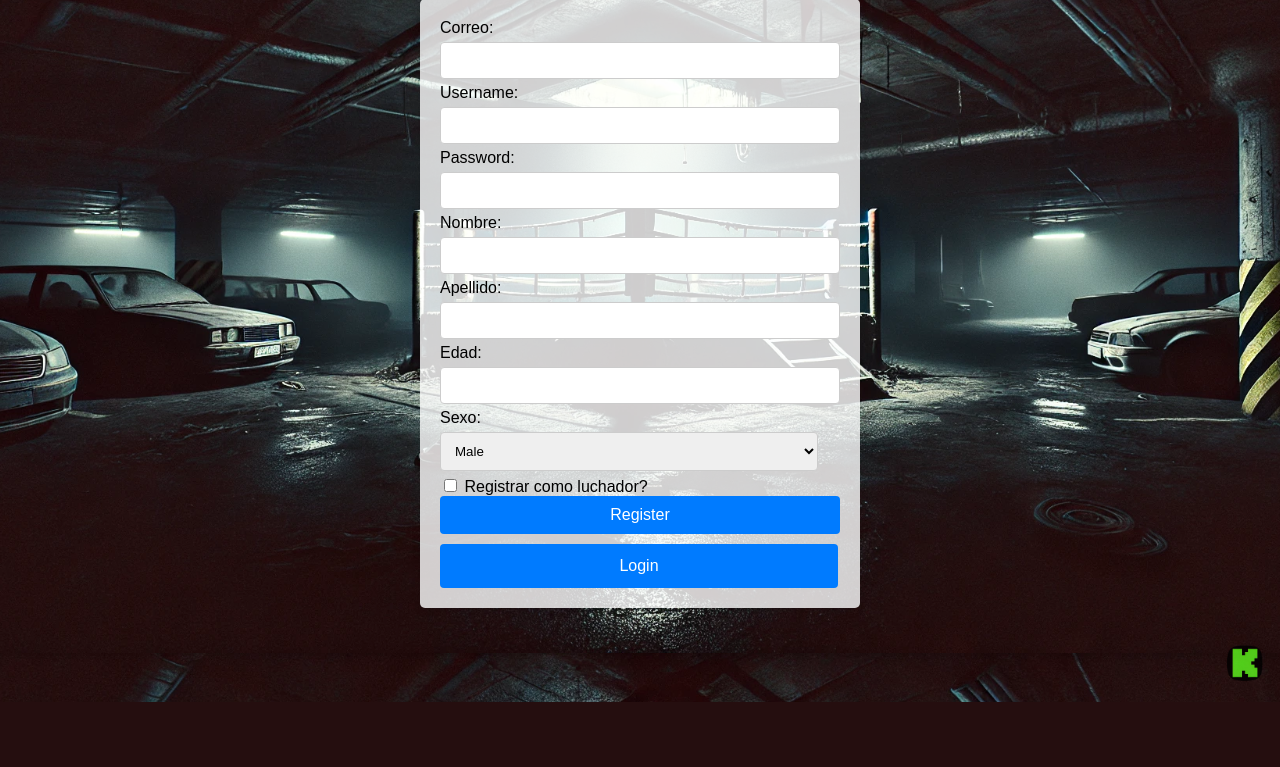
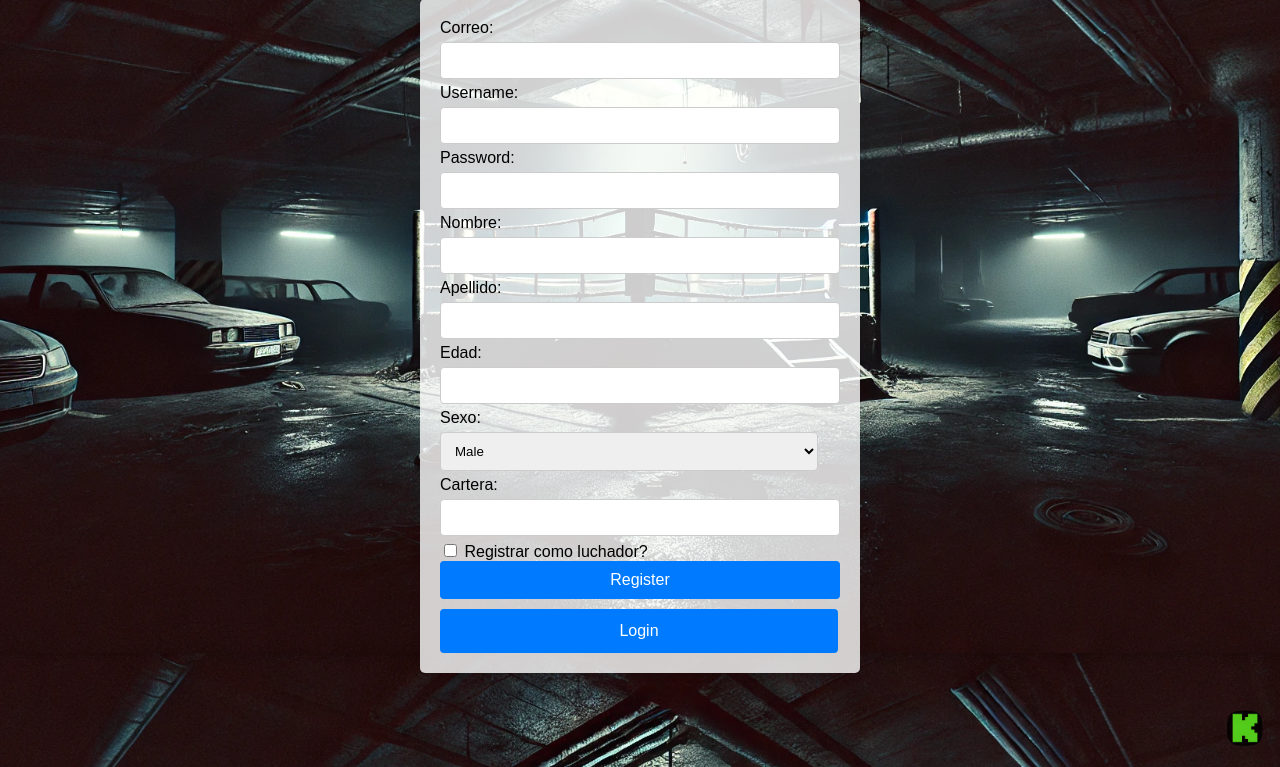
Before and after one commit to Magnof6/knockout_Society, a PHP site: page /register.php in a window 1280 px wide. Shown: the part 147-914 px from the top of the page. Before the commit the page ends 849 px from the top, so only its background shows below. Run offline with PHP 8.4, Linux system fonts and the light colour scheme; data that the repository does not hold is empty.

Commit message:
insert corregido

```diff
--- a/login_register/login_reg_php/function/inserts.php
+++ b/login_register/login_reg_php/function/inserts.php
@@ -19,12 +19,12 @@ Class Inserts{
 
 
     // Registrar Usuario
-    public function registerUser($email, $username, $password, $name, $lastname, $age, $gender, $is_fighter){
+    public function registerUser($email, $username, $password, $name, $lastname, $age, $gender, $cartera , $is_fighter){
         $error_message = "";
         $success_message = "";
 
         // Validación de campos obligatorios
-        if (empty($email) || empty($username) || empty($password) || empty($name) || empty($lastname) || empty($age) || empty($gender)) {
+        if (empty($email) || empty($username) || empty($password) || empty($name) || empty($lastname) || empty($cartera)|| empty($age) || empty($gender)) {
             return ["success" => false, "message" => "All fields are required."];
         }
 
@@ -40,10 +40,10 @@ Class Inserts{
 
         // Insertar en la tabla usuario
         $insert_user = $this->conn->prepare(
-            "INSERT INTO usuario (email, username, password, nombre, apellido, edad, sexo) VALUES (?, ?, ?, ?, ?, ?, ?)"
+            "INSERT INTO usuario (email, username, password, nombre, apellido, edad, sexo, cartera) VALUES (?, ?, ?, ?, ?, ?, ?, ?)"
         );
         $password_hashed = password_hash($password, PASSWORD_DEFAULT);
-        $insert_user->bind_param("sssssis", $email, $username, $password_hashed, $name, $lastname, $age, $gender);
+        $insert_user->bind_param("sssssisd", $email, $username, $password_hashed, $name, $lastname, $age, $gender, $cartera);
 
         if ($insert_user->execute()) {
             $success_message = "User registration successful!";
--- a/login_register/login_reg_php/register.php
+++ b/login_register/login_reg_php/register.php
@@ -13,9 +13,10 @@
         $lastname = $_POST['lastname'];
         $age = $_POST['age'];
         $gender = $_POST['gender'];
+        $cartera = (float) $_POST['cartera'];
         $is_fighter = isset($_POST['is_fighter']) ? 1 : 0;
 
-        $result = $insert->registerUser($email, $username, $password, $name, $lastname, $age, $gender, $is_fighter);
+        $result = $insert->registerUser($email, $username, $password, $name, $lastname, $age, $gender, $cartera , $is_fighter);
 
         if ($result['success']) {
             $success_message = $result['message'];
@@ -85,6 +86,7 @@
                 <option value="Masculino">Male</option>
                 <option value="Femenino">Female</option>
             </select><br>
+            Cartera: <input type="number" name="cartera" step="0.01" required><br>
             <input type="checkbox" id="is_fighter" name="is_fighter" onchange="toggleFighterFields()"> Registrar como luchador?<br>
             <div id="fighterFields" style="display: none;">
                 Altura: <input type="number" step="0.01" name="height"><br>
```
